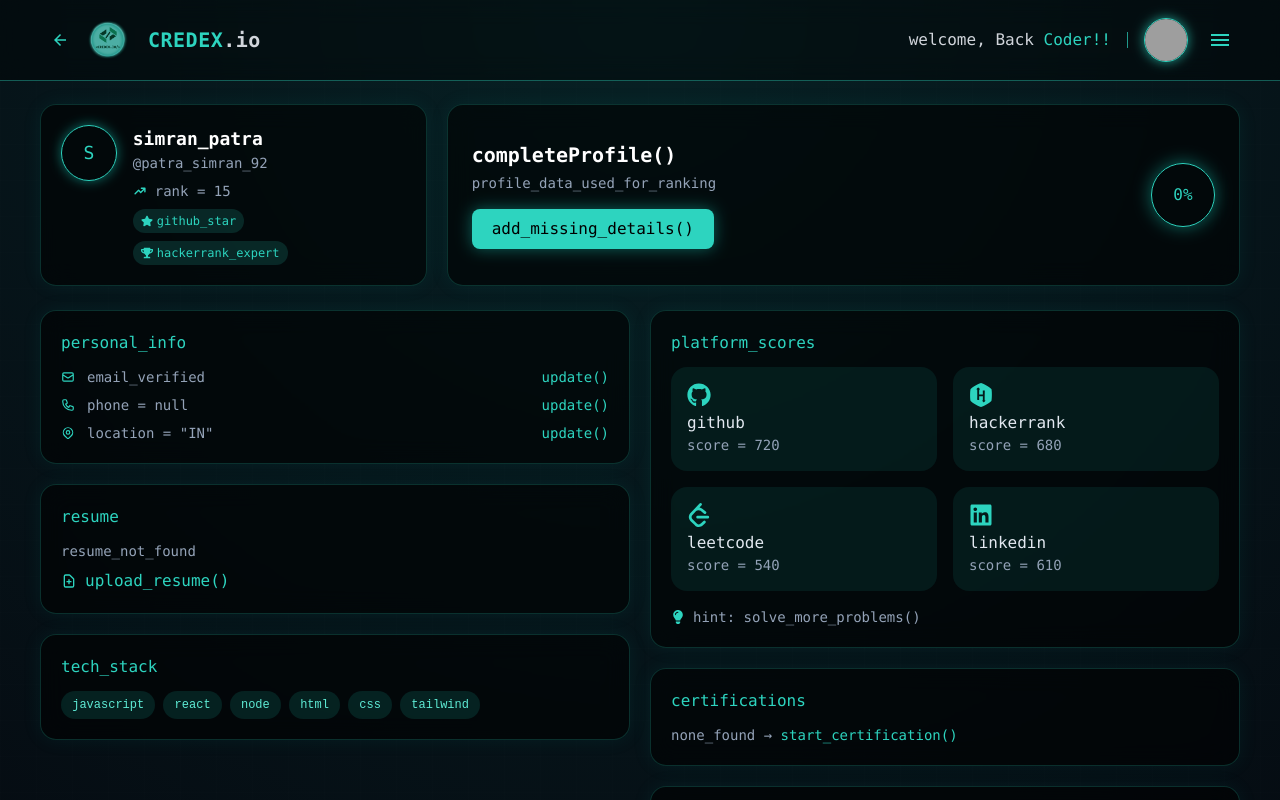
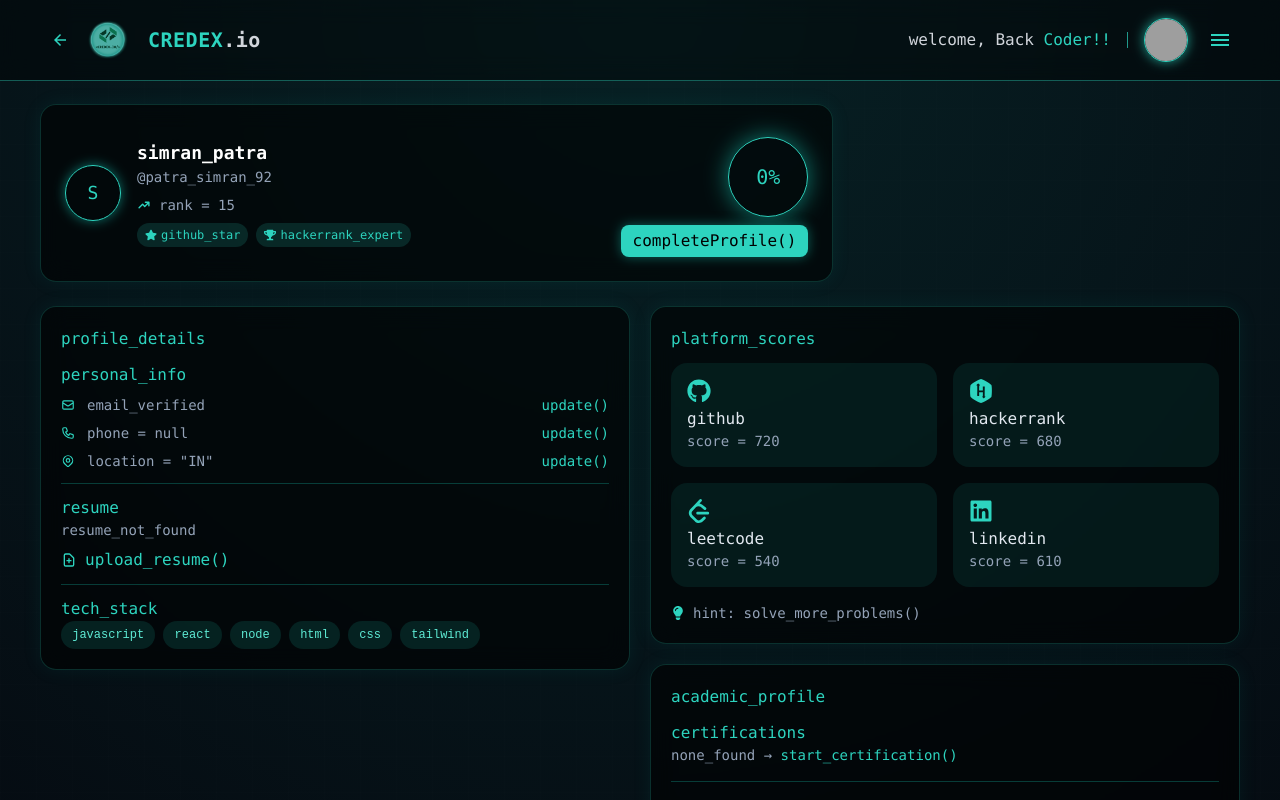
Before and after one commit to cooldkt143/CREDEX.io, a React (Vite) app: page /profile in a window 1280 px wide. Shown: the top 800 px of the page. Built offline with nearby package versions, Linux system fonts and the light colour scheme; grey boxes are pictures that could not be loaded.

Commit message:
Ats checker , resume builder , profile

```diff
--- a/src/pages/ATSChecker.jsx
+++ b/src/pages/ATSChecker.jsx
@@ -6,20 +6,19 @@
   const [file, setFile] = useState(null);
   const [analysisResult, setAnalysisResult] = useState(null);
   const [jobDescription, setJobDescription] = useState("");
+  const [jobType, setJobType] = useState("");
+  const [showCustomJD, setShowCustomJD] = useState(false);
   const [isDragging, setIsDragging] = useState(false);
   const [loading, setLoading] = useState(false);
 
   const inputRef = useRef(null);
 
-  // Handle file selection
   const handleFile = (selectedFile) => {
     if (!selectedFile) return;
-
     if (selectedFile.type !== "application/pdf") {
       alert("Please upload a PDF file");
       return;
     }
-
     setFile(selectedFile);
   };
 
@@ -28,27 +27,22 @@
     e.target.value = "";
   };
 
-  // 🔥 REAL BACKEND CALL
   const analyzeFile = async () => {
-    if (!file || !jobDescription) {
-      alert("Please upload resume and paste job description");
+    if (!file || (!jobType && !jobDescription)) {
+      alert("Please upload resume and select a job preference");
       return;
     }
 
     const formData = new FormData();
     formData.append("resume", file);
-    formData.append("job_description", jobDescription);
+    formData.append("job_description", showCustomJD ? jobDescription : jobType);
 
     try {
       setLoading(true);
-
-      const response = await fetch(
-        "http://localhost:8000/api/resume/check",
-        {
+      const response = await fetch("http://localhost:8000/api/resume/check", {
         method: "POST",
         body: formData,
-        }
-      );
+      });
 
       const data = await response.json();
 
@@ -58,14 +52,12 @@
         suggestions: data.data.missing_keywords.slice(0, 5),
       });
     } catch (error) {
-      console.error(error);
       alert("Failed to connect to backend");
     } finally {
       setLoading(false);
     }
   };
 
-  // Drag & Drop handlers
   const handleDragOver = (e) => {
     e.preventDefault();
     setIsDragging(true);
@@ -78,9 +70,7 @@
   const handleDrop = (e) => {
     e.preventDefault();
     setIsDragging(false);
-
-    const droppedFile = e.dataTransfer.files[0];
-    handleFile(droppedFile);
+    handleFile(e.dataTransfer.files[0]);
   };
 
   return (
@@ -106,23 +96,21 @@
           </p>
         </div>
 
-        {/* Upload Section */}
+        {/* Upload */}
         <div
           onDragOver={handleDragOver}
           onDragLeave={handleDragLeave}
           onDrop={handleDrop}
           className={`border rounded-lg p-6 bg-slate-900/40 flex flex-col
           items-center justify-center gap-4 transition
-          ${
-            isDragging
+          ${isDragging
             ? "border-teal-400 bg-slate-900/70"
             : "border-slate-800"
           }`}
         >
           <UploadCloud size={40} className="text-teal-400" />
-
-          <p className="text-slate-300 font-mono text-sm text-center">
-            Drag and drop your PDF here or click below to upload
+          <p className="text-slate-300 font-mono text-sm">
+            Drag and drop your PDF here or click below
           </p>
 
           <input
@@ -136,9 +124,9 @@
 
           <label
             htmlFor="uploadPdf"
-            className="cursor-pointer px-4 py-2 rounded-md
+            className="cursor-pointer px-3 py-1.5 rounded-md
             border border-teal-500/30 bg-teal-500/10
-            text-teal-400 font-mono text-sm hover:bg-teal-500/20"
+            text-teal-400 font-mono text-xs hover:bg-teal-500/20"
           >
             Choose File
           </label>
@@ -156,23 +144,62 @@
           )}
         </div>
 
-        {/* Job Description */}
-        <div className="border border-slate-800 rounded-lg p-6 bg-slate-900/40">
-          <p className="text-slate-400 font-mono text-xs mb-2">
-            Paste Job Description
-          </p>
+        {/* Job Toggle */}
+<div className="flex gap-2 bg-slate-800 rounded-md p-1 border border-slate-700">
+  {["Predefined Roles", "Custom Job Description"].map((tab) => (
+    <button
+      key={tab}
+      onClick={() => {
+        const isCustom = tab === "Custom Job Description";
+        setShowCustomJD(isCustom);
+        setJobType(isCustom ? "Custom Job Description" : "");
+      }}
+      className={`flex-1 text-center text-xs font-mono py-2 rounded-md transition
+        ${
+          (tab === "Custom Job Description" && showCustomJD) ||
+          (tab === "Predefined Roles" && !showCustomJD)
+            ? "bg-teal-500/20 text-teal-400"
+            : "text-slate-400 hover:bg-slate-700"
+        }`}
+    >
+      {tab}
+    </button>
+  ))}
+</div>
 
+{/* Predefined Roles */}
+{!showCustomJD && (
+  <div className="flex flex-wrap gap-3 mt-3">
+    {["Full Stack Developer", "Data Analyst", "Software Developer"].map((job) => (
+      <button
+        key={job}
+        onClick={() => setJobType(job)}
+        className={`px-4 py-2 rounded-md text-xs font-mono border transition
+          ${
+            jobType === job
+              ? "border-teal-400 bg-teal-500/20 text-teal-400"
+              : "border-slate-700 bg-slate-950 text-slate-400 hover:bg-slate-800"
+          }`}
+      >
+        {job}
+      </button>
+    ))}
+  </div>
+)}
+
+{/* Custom Textarea */}
+{showCustomJD && (
   <textarea
     rows="6"
     value={jobDescription}
     onChange={(e) => setJobDescription(e.target.value)}
-            className="w-full bg-slate-950 text-slate-200 border border-slate-800
-            rounded-md p-3 font-mono text-sm focus:outline-none"
+    className="w-full bg-slate-950 text-slate-200 border border-slate-800 rounded-md p-3 font-mono text-sm focus:outline-none mt-3"
     placeholder="Paste job description here..."
   />
-        </div>
+)}
 
-        {/* Analyze Button */}
+
+        {/* Analyze */}
         <button
           onClick={analyzeFile}
           disabled={loading}
@@ -183,7 +210,7 @@
           {loading ? "Analyzing..." : "Check ATS Score"}
         </button>
 
-        {/* Analysis Results */}
+        {/* Results */}
         {analysisResult && (
           <div className="border border-slate-800 rounded-lg p-6 bg-slate-900/40 space-y-4">
             <h2 className="text-teal-400 font-mono text-lg flex items-center gap-2">
@@ -230,7 +257,6 @@
         )}
       </div>
 
-      {/* Footer */}
       <footer className="fixed bottom-0 left-0 right-0 border-t bg-black border-slate-800 p-4 text-center text-slate-500 text-xs font-mono">
         © 2026 ATS Checker • Built with React & FastAPI
       </footer>
--- a/src/pages/Profile.jsx
+++ b/src/pages/Profile.jsx
@@ -89,15 +89,22 @@
       {/* TOP GRID */}
       <motion.div
         variants={stagger}
-        className="grid lg:grid-cols-3 gap-5 relative z-10"
+        className="grid lg:grid-cols-3 gap-5 relative z-10 items-stretch"
       >
+
         {/* PROFILE CARD */}
-        <motion.div variants={fadeUp} className={`${card} p-5 flex gap-4`}>
+        <motion.div
+          variants={fadeUp}
+          className={`${card} p-6 flex flex-col gap-1 h-full lg:col-span-2`}
+        >
+
+          {/* Top user info */}
+          <div className="flex gap-4 items-center">
             <div className="w-14 h-14 rounded-full border border-teal-400 text-teal-400 flex items-center justify-center font-mono text-lg shadow-[0_0_12px_rgba(20,184,166,0.6)]">
               S
             </div>
 
-          <div>
+            <div className="flex-1">
               <h2 className="text-lg font-semibold text-white font-mono">
                 simran_patra
               </h2>
@@ -115,40 +122,31 @@
                 <Badge icon={<FaTrophy />} text="hackerrank_expert" />
               </div>
             </div>
-        </motion.div>
 
-        {/* COMPLETE PROFILE */}
-        <motion.div
-          variants={fadeUp}
-          className={`${card} p-6 lg:col-span-2 flex justify-between items-center`}
-        >
-          <div>
-            <h3 className="text-xl text-white font-semibold font-mono">
-              completeProfile()
-            </h3>
-            <p className="text-sm text-slate-400 mt-1 font-mono">
-              profile_data_used_for_ranking
-            </p>
-
-            <button className="mt-4 px-5 py-2 rounded-lg bg-teal-400 text-black font-mono hover:bg-teal-300 transition shadow-[0_0_16px_rgba(20,184,166,0.5)]">
-              add_missing_details()
-            </button>
-          </div>
-
+            {/* Complete Profile Section on the right */}
+            <div className="flex flex-col items-end">
               <motion.div
                 animate={{
                   boxShadow: [
-                "0 0 10px rgba(20,184,166,0.3)",
-                "0 0 18px rgba(20,184,166,0.6)",
-                "0 0 10px rgba(20,184,166,0.3)",
+                    "0 0 12px rgba(20,184,166,0.4)",
+                    "0 0 26px rgba(20,184,166,0.7)",
+                    "0 0 12px rgba(20,184,166,0.4)",
                   ],
                 }}
                 transition={{ duration: 2.4, repeat: Infinity }}
-            className="w-16 h-16 rounded-full border border-teal-400 flex items-center justify-center text-teal-400 font-mono"
+                className="w-20 h-20 rounded-full border border-teal-400 flex items-center justify-center text-teal-400 font-mono mt-2 text-xl"
               >
                 0%
               </motion.div>
+
+              <button className="mt-2 px-3 py-1 rounded-lg bg-teal-400 text-black font-mono hover:bg-teal-300 transition shadow-[0_0_12px_rgba(20,184,166,0.5)]">
+                completeProfile()
+              </button>
+
+            </div>
+          </div>
         </motion.div>
+
       </motion.div>
 
       {/* MAIN GRID */}
@@ -158,22 +156,24 @@
       >
         {/* LEFT */}
         <div className="space-y-5">
-          <Card title="personal_info">
+          <Card title="profile_details">
+            {/* personal_info */}
+            <h4 className="font-mono text-teal-400 mt-2">personal_info</h4>
             <InfoRow icon={<HiOutlineMail />} text="email_verified" />
             <InfoRow icon={<HiOutlinePhone />} text="phone = null" />
             <InfoRow icon={<HiOutlineLocationMarker />} text='location = "IN"' />
-          </Card>
 
-          <Card title="resume">
-            <p className="text-sm text-slate-400 font-mono">
-              resume_not_found
-            </p>
+            {/* resume */}
+            <hr className="my-3 border-teal-500/30" />
+            <h4 className="font-mono text-teal-400">resume</h4>
+            <p className="text-sm text-slate-400 font-mono">resume_not_found</p>
             <button className="mt-2 flex items-center gap-2 text-teal-400 font-mono">
               <HiOutlineDocumentAdd /> upload_resume()
             </button>
-          </Card>
 
-          <Card title="tech_stack">
+            {/* tech_stack */}
+            <hr className="my-3 border-teal-500/30" />
+            <h4 className="font-mono text-teal-400">tech_stack</h4>
             <div className="flex flex-wrap gap-2">
               {skills.map((s, i) => (
                 <span key={i} className="skill-chip">
@@ -181,8 +181,10 @@
                 </span>
               ))}
             </div>
+
           </Card>
         </div>
+
 
         {/* RIGHT */}
         <div className="space-y-5">
@@ -190,9 +192,7 @@
             <div className="grid grid-cols-2 gap-4">
               {platforms.map((p, i) => (
                 <div key={i} className="score-card">
-                  <div className="text-2xl text-teal-400 mb-1">
-                    {p.icon}
-                  </div>
+                  <div className="text-2xl text-teal-400 mb-1">{p.icon}</div>
                   <p className="font-mono">{p.name}</p>
                   <p className="text-sm text-slate-400 font-mono">
                     score = {p.score}
@@ -206,30 +206,33 @@
               hint: solve_more_problems()
             </p>
           </Card>
-
-          <Card title="certifications">
+          <Card title="academic_profile">
+            {/* certifications */}
+            <h4 className="font-mono text-teal-400">certifications</h4>
             <p className="text-sm text-slate-400 font-mono">
               none_found →{" "}
               <span className="text-teal-400 cursor-pointer">
                 start_certification()
               </span>
             </p>
-          </Card>
 
-          <Card title="education">
+            <hr className="my-4 border-teal-500/30" />
+
+            {/* education */}
+            <h4 className="font-mono text-teal-400">education</h4>
             {education.map((e, i) => (
-              <div key={i} className="border-l border-teal-400/60 pl-3 mb-3">
+              <div key={i} className="border-l border-teal-400/60 pl-3 mb-4">
                 <p className="font-mono text-white">{e.degree}</p>
                 <p className="text-sm text-slate-400 font-mono">
                   {e.institution}
                 </p>
-                <p className="text-xs text-slate-500 font-mono">
-                  {e.year}
-                </p>
+                <p className="text-xs text-slate-500 font-mono">{e.year}</p>
               </div>
             ))}
           </Card>
+
         </div>
+
       </motion.div>
 
       {/* LOCAL STYLES */}
--- a/src/pages/ResumeBuilder.jsx
+++ b/src/pages/ResumeBuilder.jsx
@@ -8,21 +8,22 @@
 import EditDetails from "../components/resumeLayout/EditDetails";
 import Preview from "../components/resumeLayout/Preview";
 
+// Updated Step Order
 const steps = [
   {
     id: 1,
-    title: "Template_Selection",
-    hint: "Choose a resume template to define layout and style"
-  },
-  {
-    id: 2,
     title: "Resume_Source",
     hint: "Create your resume from scratch or upload an existing one to extract details"
   },
   {
-    id: 3,
+    id: 2,
     title: "Edit_Details",
     hint: "Review and refine personal info, experience, skills, and projects"
+  },
+  {
+    id: 3,
+    title: "Template_Selection",
+    hint: "Choose a resume template to define layout and style"
   },
   {
     id: 4,
@@ -51,11 +52,11 @@
   const renderStep = () => {
     switch (currentStep) {
       case 1:
-        return <Template onChooseTemplate={() => setCurrentStep(2)} />;
+        return <ResumeSource />;
       case 2:
-        return <ResumeSource />;
+        return <EditDetails />;
       case 3:
-        return <EditDetails />;
+        return <Template onChooseTemplate={() => setCurrentStep(4)} />;
       case 4:
         return <Preview />;
       default:
@@ -125,7 +126,7 @@
           </p>
         </motion.div>
 
-        {/* Content Box */}
+        {/* Content */}
         <motion.div
           className="relative z-10 mt-10 sm:mt-4 max-w-3xl mx-auto"
           variants={fadeUpVariant}
@@ -135,15 +136,18 @@
           </div>
         </motion.div>
 
-        {/* Navigation */}
-        {currentStep !== 1 && (
+        {/* Navigation (VISIBLE ON STEP 1 TOO) */}
         <motion.div
           className="relative z-10 mt-10 flex justify-between items-center max-w-3xl mx-auto pb-6 font-mono gap-4"
           variants={fadeUpVariant}
         >
           <button
             onClick={prevStep}
-              className="w-1/2 sm:w-auto px-5 py-2 rounded-md border text-sm border-slate-500 text-slate-300 hover:bg-slate-900"
+            disabled={currentStep === 1}
+            className={`w-1/2 sm:w-auto px-5 py-2 rounded-md border text-sm
+              ${currentStep === 1
+                ? "border-slate-700 text-slate-600 cursor-not-allowed"
+                : "border-slate-500 text-slate-300 hover:bg-slate-900"}`}
           >
             back()
           </button>
@@ -163,7 +167,6 @@
             )}
           </button>
         </motion.div>
-        )}
       </div>
     </div>
   );
```
Also changed, not shown: 1 other file (tests, documents, lock files or other folders). Lines whose indentation alone changed are shown as unchanged.
